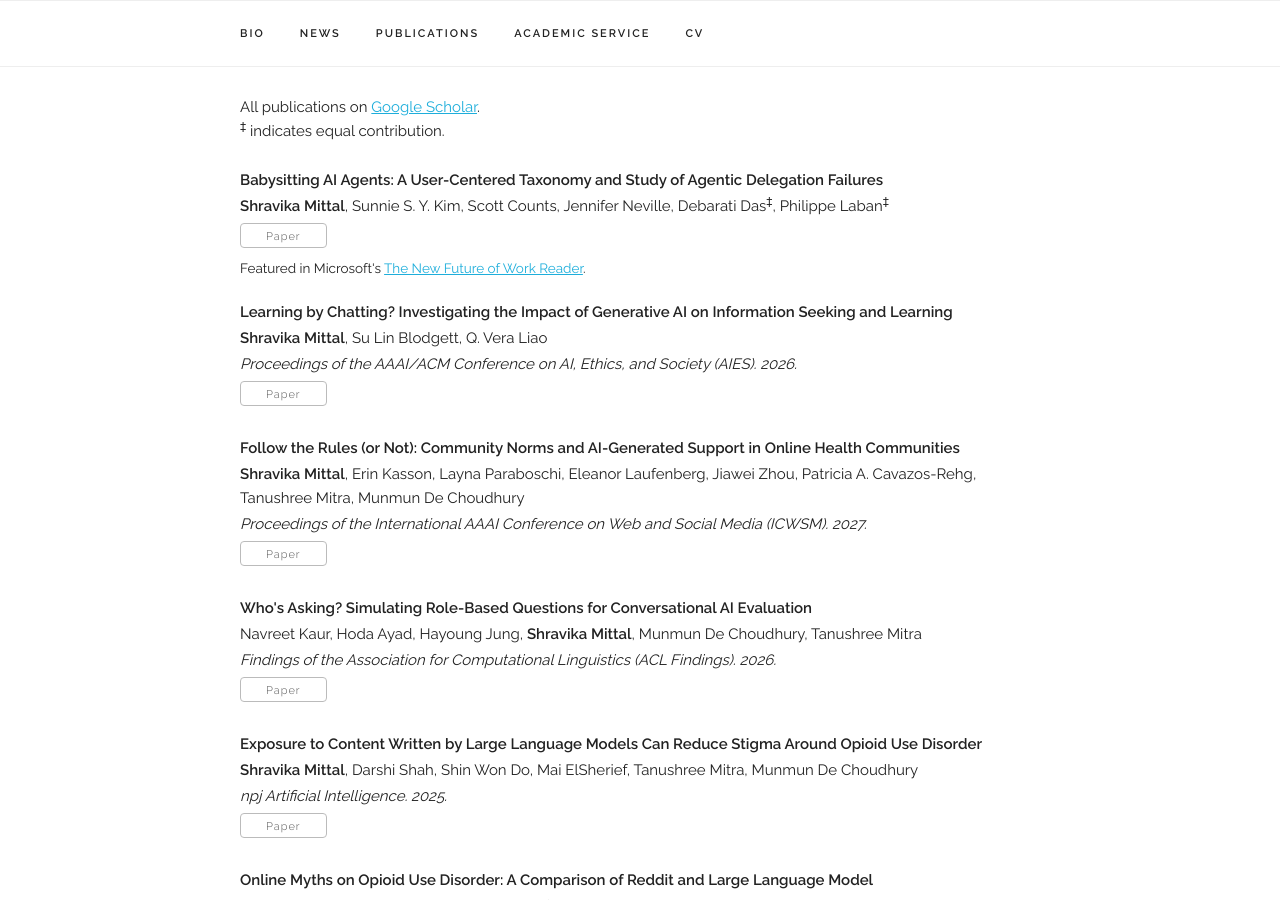
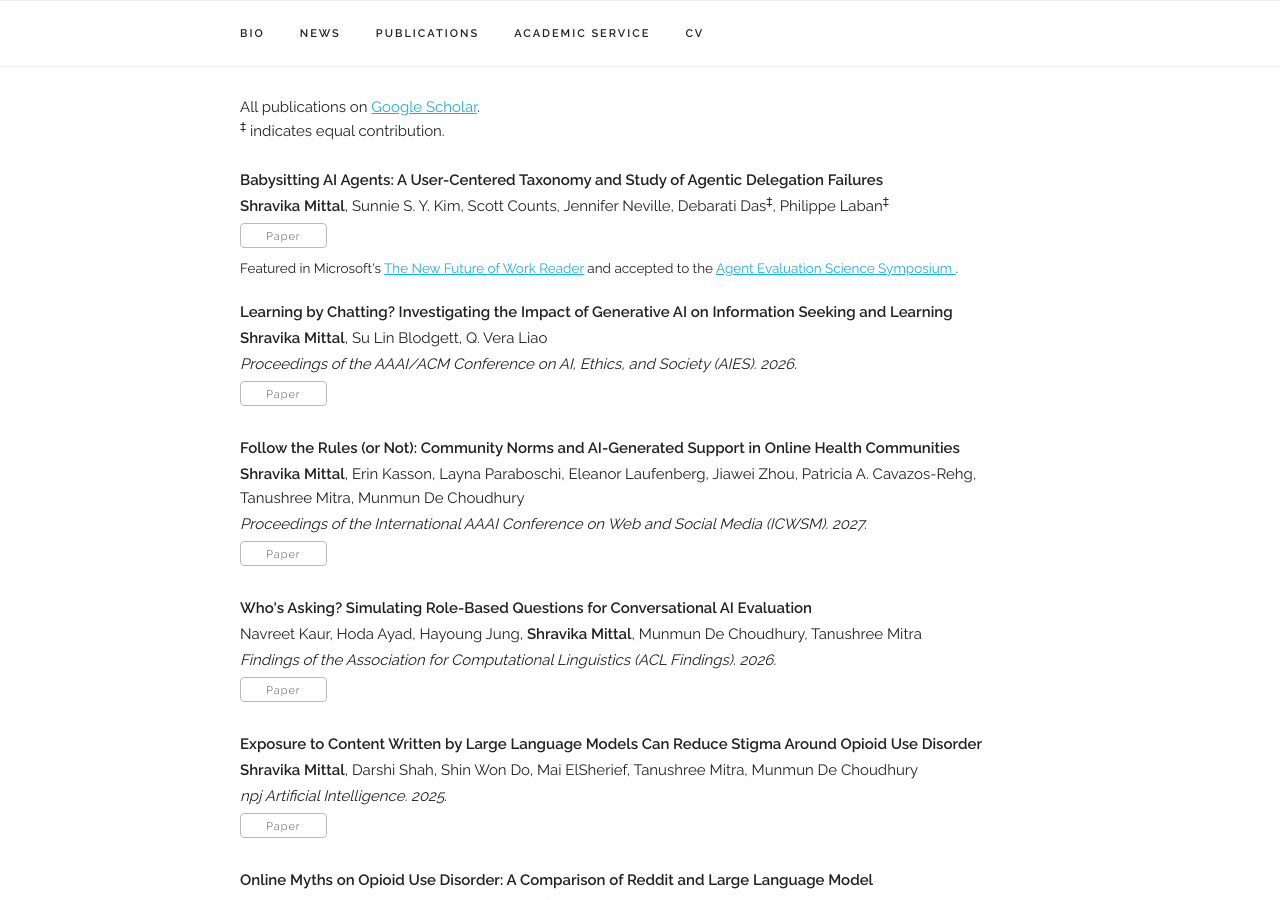
Before and after one commit to mittalshravika/mittalshravika.github.io, a Jekyll site: the page built from index.html, in a window 1280 px wide and 900 px high, scrolled down 1382 px. Built offline with Jekyll 4.4.1, drawn with Linux system fonts in a browser that asks for light colours; some web fonts are replaced.

Commit message:
added aes info

```diff
--- a/_data/publications.yaml
+++ b/_data/publications.yaml
@@ -143,7 +143,7 @@ papers:
   - title: "Babysitting AI Agents: A User-Centered Taxonomy and Study of Agentic Delegation Failures"
     authors: "<b>Shravika Mittal</b>, Sunnie S. Y. Kim, Scott Counts, Jennifer Neville, Debarati Das<sup>‡</sup>, Philippe Laban<sup>‡</sup>"
     paper_pdf: "https://arxiv.org/abs/2610.34748"
-    note: Featured in Microsoft's <a href="https://microsoft.github.io/nfw-reader/">The New Future of Work Reader</a>.
+    note: Featured in Microsoft's <a href="https://microsoft.github.io/nfw-reader/">The New Future of Work Reader</a> and accepted to the <a href="https://evalscience.org/2026fall-nyc/">Agent Evaluation Science Symposium </a>.
     selected: y
 
   - title: "Learning by Chatting? Investigating the Impact of Generative AI on Information Seeking and Learning"
```
